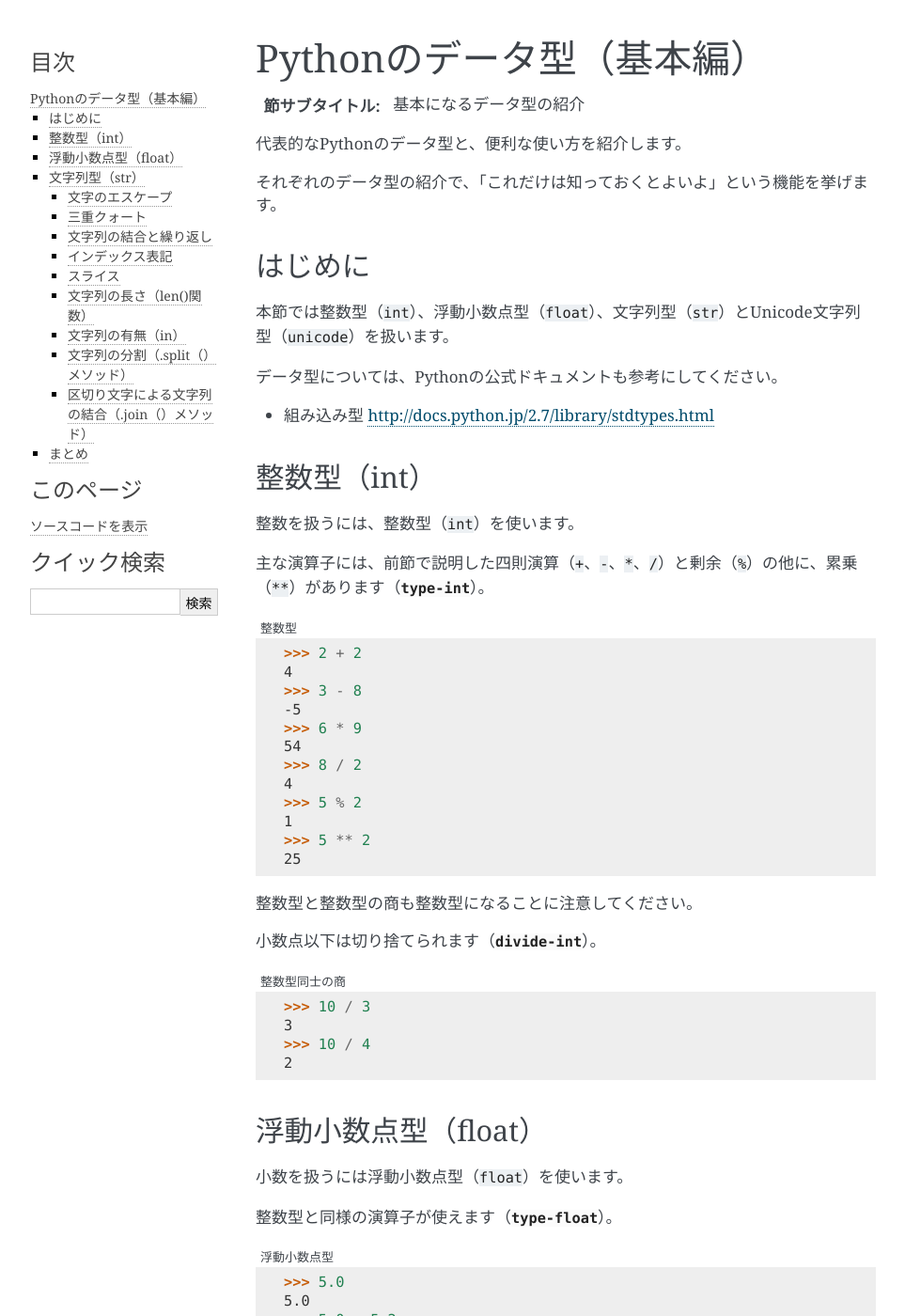
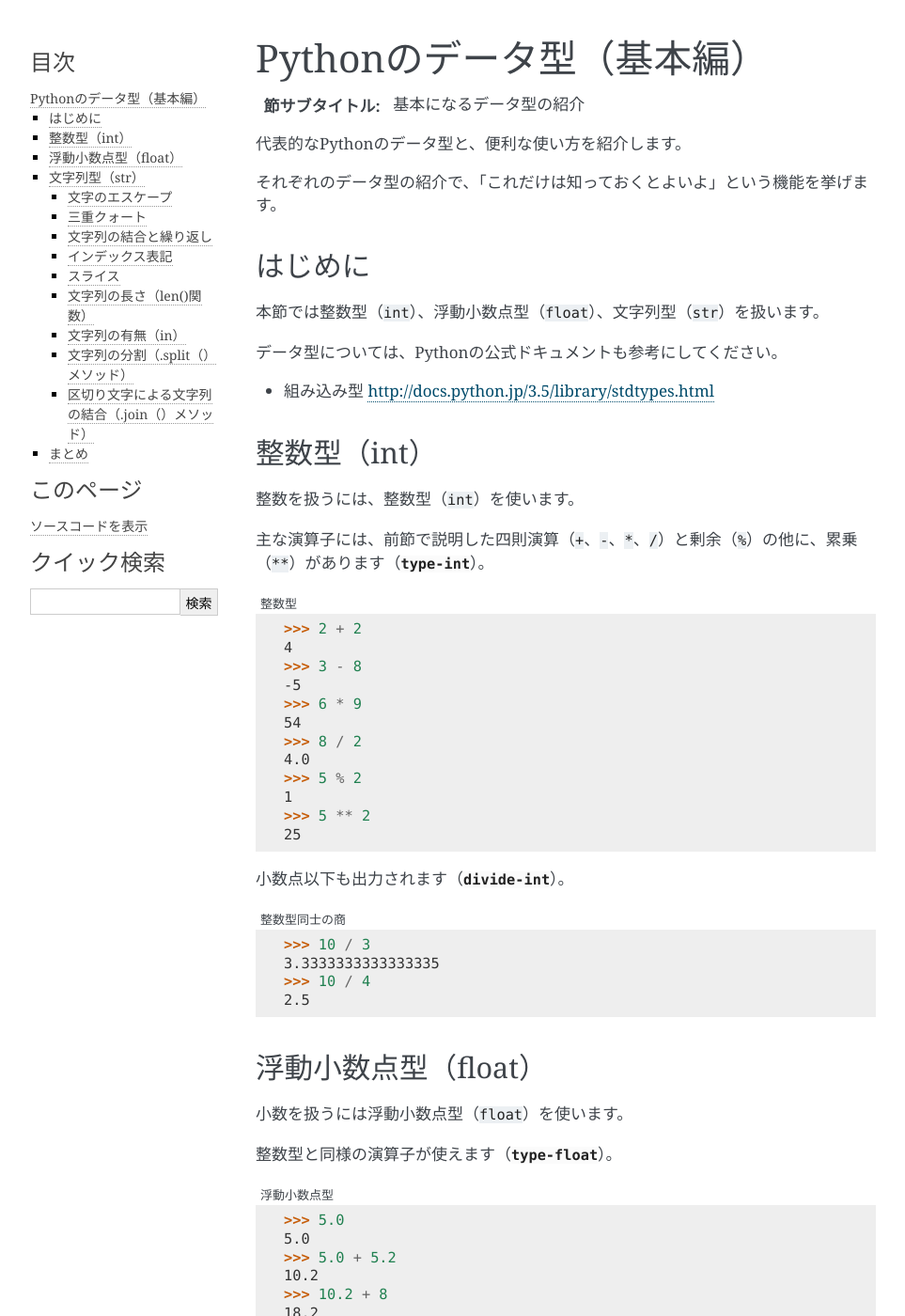
Before and after one commit to pyconjp/pycamp.pycon.jp, a Sphinx documentation site: the page built from source/2_types.rst, in a window 1280 px wide and 1400 px high. Shown: the whole window at 94% size, without its empty margins (148-1111 px from the left). Built offline with Sphinx 7.4.7, drawn with Linux system fonts in a browser that asks for light colours.

Commit message:
#5 コードやリンクがPython3に対応していなかったため修正

```diff
--- a/source/2_types.rst
+++ b/source/2_types.rst
@@ -10,11 +10,11 @@
 
 はじめに
 ========
-本節では整数型（``int``）、浮動小数点型（``float``）、文字列型（``str``）とUnicode文字列型（``unicode``）を扱います。
+本節では整数型（``int``）、浮動小数点型（``float``）、文字列型（``str``）を扱います。
 
 データ型については、Pythonの公式ドキュメントも参考にしてください。
 
-* 組み込み型 http://docs.python.jp/2.7/library/stdtypes.html
+* 組み込み型 http://docs.python.jp/3.5/library/stdtypes.html
 
 整数型（int）
 ======================
@@ -35,15 +35,13 @@
     >>> 6 * 9
     54
     >>> 8 / 2
-    4
+    4.0
     >>> 5 % 2
     1
     >>> 5 ** 2
     25
 
-整数型と整数型の商も整数型になることに注意してください。
-
-小数点以下は切り捨てられます（:numref:`divide-int`）。
+小数点以下も出力されます（:numref:`divide-int`）。
 
 .. _divide-int:
 
@@ -51,9 +49,9 @@
     :caption: 整数型同士の商
 
     >>> 10 / 3
-    3
+    3.3333333333333335
     >>> 10 / 4
-    2
+    2.5
 
 浮動小数点型（float）
 =========================
@@ -108,9 +106,9 @@
 .. code-block:: python
     :caption: 文字列中のエスケープ
 
-    >>> print 'I\'m Hiroki'
+    >>> print('I\'m Hiroki')
     I'm Hiroki
-    >>> print 'Hello\nworld'
+    >>> print('Hello\nworld')
     Hello
     world
 
@@ -121,7 +119,7 @@
 .. code-block:: python
     :caption: シングルクォートを含む文字列
 
-    >>> print "I'm Hiroki"
+    >>> print("I'm Hiroki")
     I'm Hiroki
 
 三重クォート
```
Also changed, not shown: source/1_intro.rst (+10 -11 lines), source/3_collections.rst (+10 -10 lines), source/4_module.rst (+3 -4 lines).
